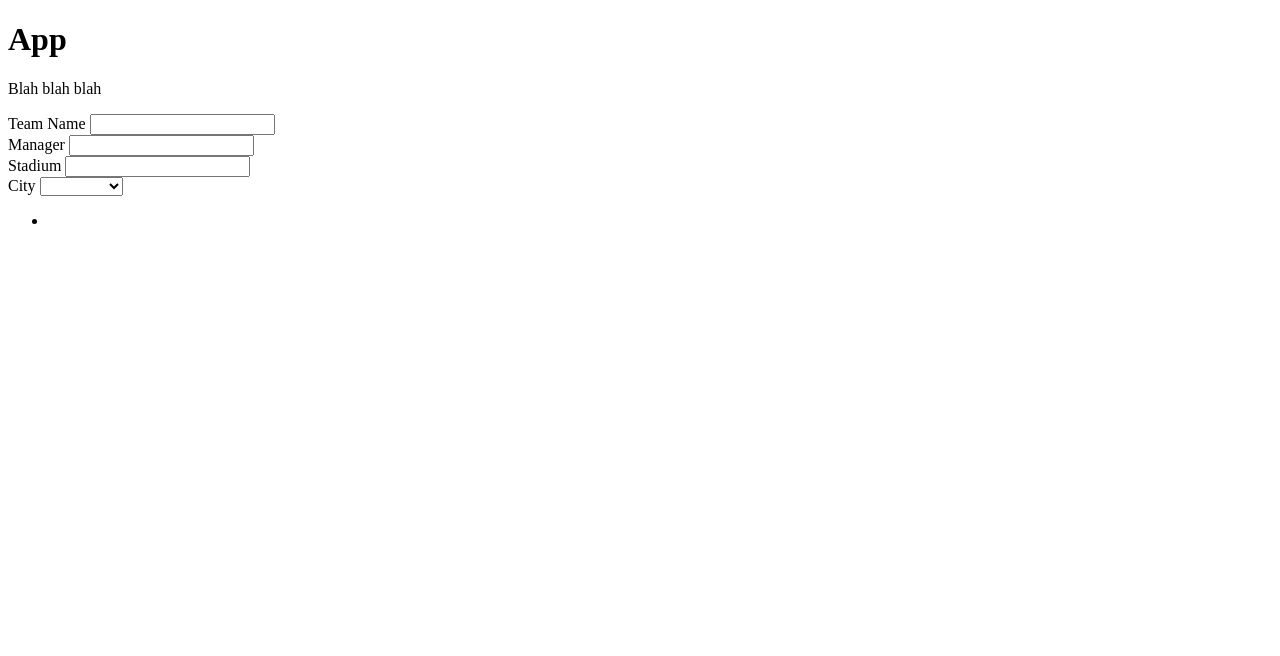
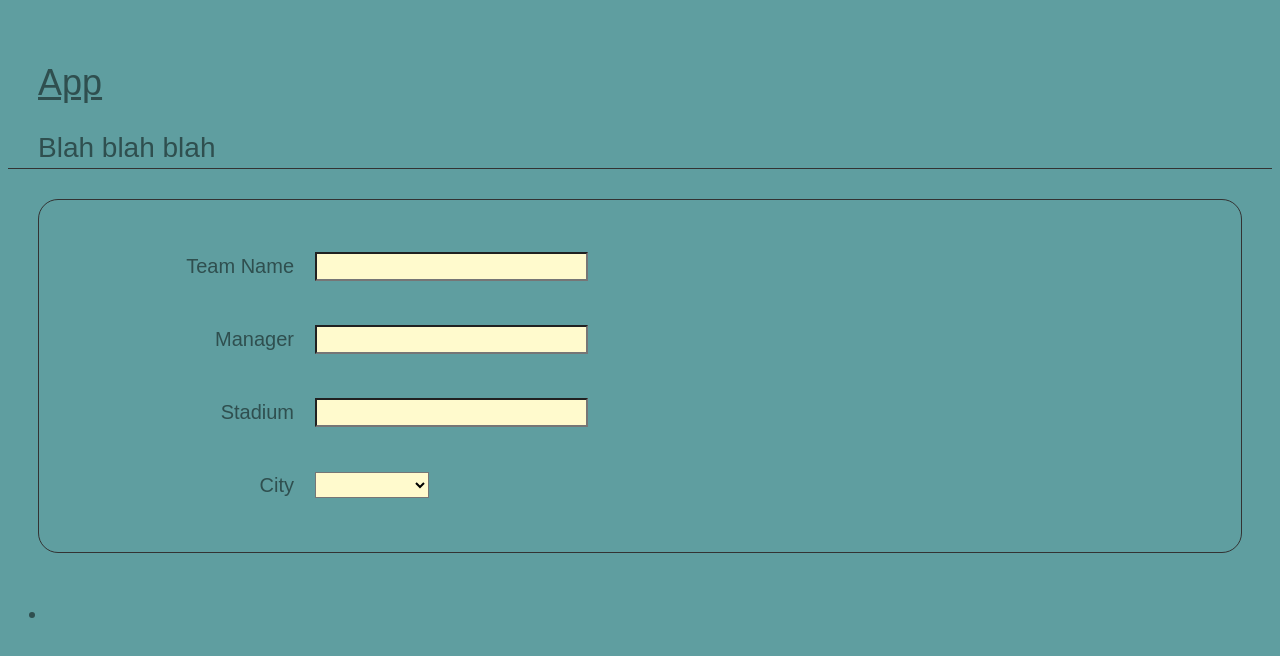
Before and after one commit to br1Pod/wk6d5WHW_app, a plain HTML site: page index.html in a window 1280 px wide. Drawn offline with Linux system fonts and the light colour scheme.

Commit message:
input form styled

```diff
--- a/css/style.css
+++ b/css/style.css
@@ -1,11 +1,53 @@
-* {}
+* {
+    font: 20px Arial, Helvetica, sans-serif;
+}
 
-body {}
+body {
+    background-color: cadetblue;
+    color:darkslategrey;
+}
 
-header {}
+header {
+    height: 100px;
+    padding: 30px;
+    border-bottom: 1px solid #333;
+}
 
-article {}
+header h1 {
+    font-size: 36px;
+    text-decoration: underline;
+}
 
-#input_form {}
+header p {
+    font-size: 28px;
+}
 
-#input_form .form_block {}
+
+article {
+    padding: 30px;
+}
+
+#input_form {
+    border:1px solid #333;
+    border-radius:20px;
+    padding:30px;
+}
+
+
+#input_form .form_block {
+    padding: 10px;
+}
+
+.form_block .form_label {
+    width: 200px;
+    padding: 15px;
+    text-align: right;
+    display: inline-block;
+}
+
+.form_block input,
+.form_block select {
+    background-color: lemonchiffon;
+}
+
+#output_list {}
--- a/index.html
+++ b/index.html
@@ -17,22 +17,22 @@
 
     <article>
         <form id = "input_form">
-            <div class="form-block">
+            <div class="form_block">
                 <label for="teamname" class="form_label">Team Name</label>
                 <input type="text" id="teamname" required/>
             </div>
 
-            <div class="form-block">
+            <div class="form_block">
                 <label for="manager" class="form_label">Manager</label>
                 <input type="text" id="manager" required/>
             </div>
 
-            <div class="form-block">
+            <div class="form_block">
                 <label for="stadium" class="form_label">Stadium</label>
                 <input type="text" id="stadium" required/>
             </div>
 
-            <div class="form-block">
+            <div class="form_block">
                 <label for="city" class="form_label">City</label>
                 <select id="city">
                 <option value="" disabled selected></option>
```
